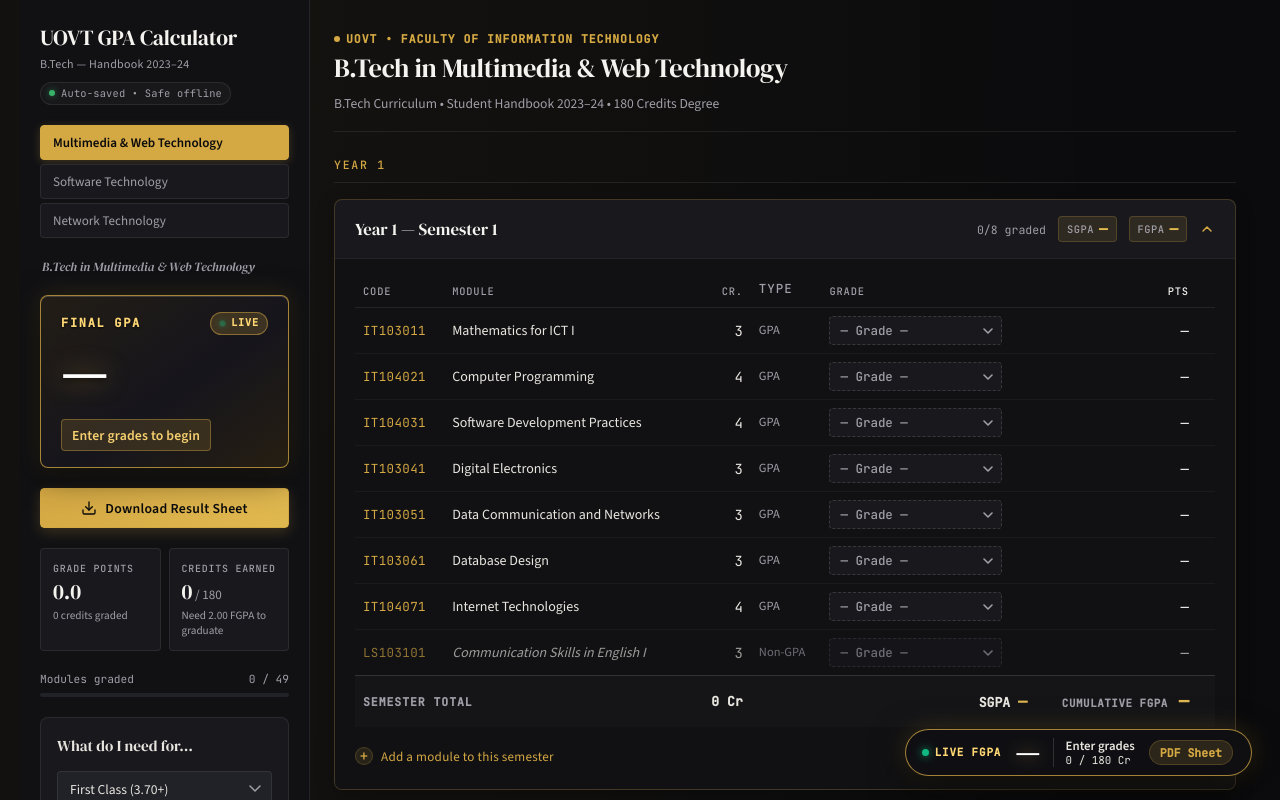
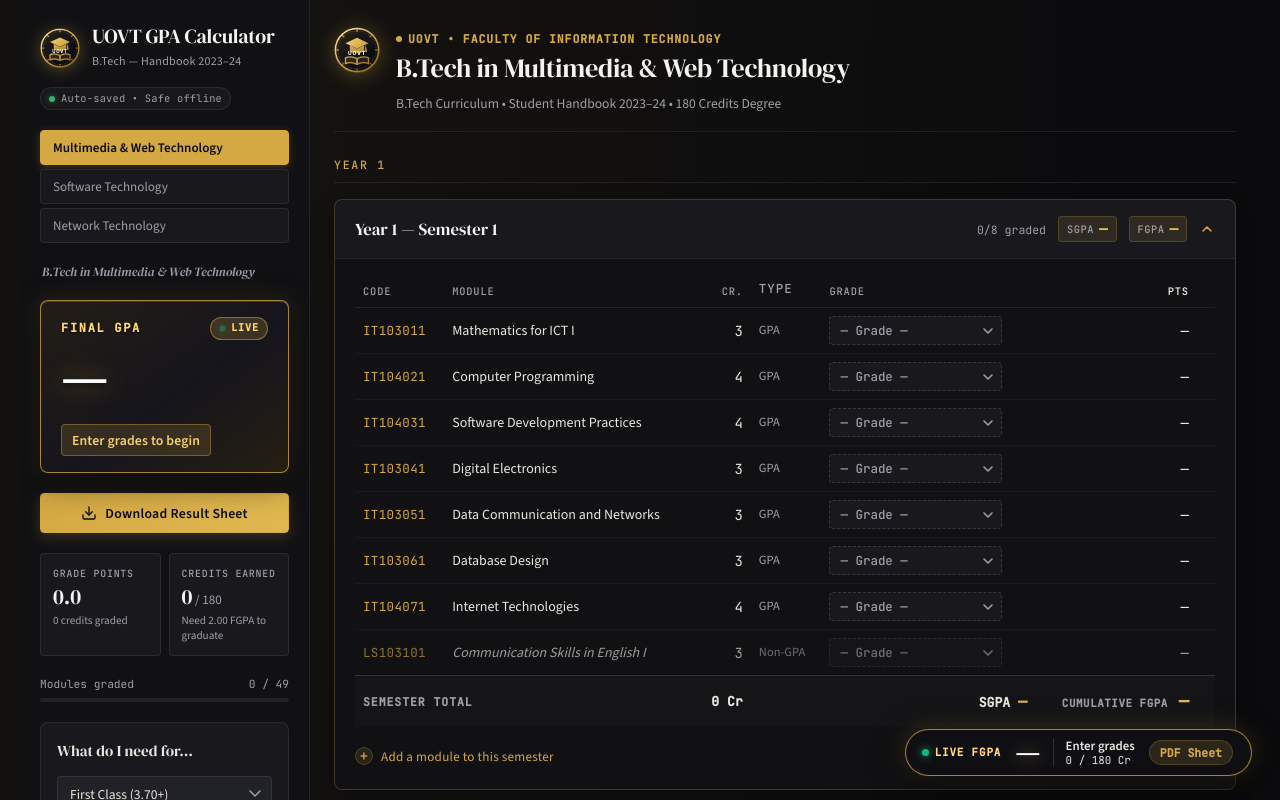
Before and after one commit to supunngunarathna93/GPA-Calculater-Uovt, a React (Vite) app: page / in a window 1280 px wide. Shown: the top 800 px of the page. Built offline with nearby package versions, Linux system fonts and the light colour scheme.

Commit message:
feat(branding): add official UOVT vector logo and browser favicon

```diff
--- a/index.html
+++ b/index.html
@@ -5,6 +5,8 @@
     <meta name="viewport" content="width=device-width, initial-scale=1.0" />
     <meta name="color-scheme" content="dark" />
     <meta name="theme-color" content="#0b0b0d" />
+    <link rel="icon" type="image/svg+xml" href="/logo.svg" />
+    <link rel="apple-touch-icon" href="/logo.svg" />
     <title>UOVT GPA Calculator</title>
   </head>
   <body>
--- a/src/App.jsx
+++ b/src/App.jsx
@@ -264,8 +264,13 @@ export default function App() {
       {/* ── Sidebar ───────────────────────────────────────────────────────── */}
       <aside className="sidebar" aria-label="Summary and navigation">
         <header className="page-head">
+          <div className="brand-header">
+            <img src="/logo.svg" alt="UOVT Emblem" className="brand-logo" width="40" height="40" />
+            <div className="brand-titles">
               <h1>UOVT GPA Calculator</h1>
               <p className="subtitle">B.Tech &mdash; Handbook 2023&ndash;24</p>
+            </div>
+          </div>
           <div
             className="storage-status"
             title="All entered grades, selections, and custom modules are saved automatically in your browser."
@@ -440,6 +445,9 @@ export default function App() {
       <main className={`main-content ${gradedMods > 0 ? 'has-entered-grades' : ''}`} id="semesters">
         {/* Print-only official result sheet header */}
         <header className="print-only print-header">
+          <div className="print-logo-row">
+            <img src="/logo.svg" alt="UOVT Crest" className="print-logo" width="56" height="56" />
+          </div>
           <div className="print-uni-title">UNIVERSITY OF VOCATIONAL TECHNOLOGY</div>
           <div className="print-faculty">
             Faculty of Information Technology &bull; B.Tech Degree Programme
@@ -489,6 +497,9 @@ export default function App() {
 
         {/* ── Main content course header ──────────────────────────────────── */}
         <header className="course-screen-header">
+          <div className="course-header-row">
+            <img src="/logo.svg" alt="UOVT Logo" className="course-header-logo" width="44" height="44" />
+            <div className="course-header-text">
               <div className="course-badge">
                 <span className="course-dot" />
                 <span>UOVT &bull; Faculty of Information Technology</span>
@@ -497,6 +508,8 @@ export default function App() {
               <p className="course-meta">
                 B.Tech Curriculum &bull; Student Handbook 2023&ndash;24 &bull; 180 Credits Degree
               </p>
+            </div>
+          </div>
         </header>
 
         {/* Semester Accordions grouped by year */}
--- a/src/style.css
+++ b/src/style.css
@@ -114,13 +114,32 @@ body {
 .sidebar::-webkit-scrollbar-thumb { background: var(--surface-3); border-radius: 2px; }
 
 /* ─── Page header (inside sidebar) ─────────────────────────────────────── */
+.brand-header {
+  display: flex;
+  align-items: center;
+  gap: var(--sp-3);
+  margin-bottom: var(--sp-2);
+}
+
+.brand-logo {
+  width: 40px;
+  height: 40px;
+  border-radius: 50%;
+  flex-shrink: 0;
+  filter: drop-shadow(0 2px 8px rgba(212, 168, 67, 0.35));
+}
+
+.brand-titles {
+  min-width: 0;
+}
+
 .page-head h1 {
   font-family: var(--font-display);
-  font-size: 1.35rem;
-  font-weight: 400;
+  font-size: 1.25rem;
+  font-weight: 500;
   color: var(--bone-bright);
   letter-spacing: -0.01em;
-  line-height: 1.25;
+  line-height: 1.2;
 }
 
 .subtitle {
@@ -618,6 +637,25 @@ button.danger:focus-visible { outline: 2px solid var(--warn); outline-offset: 2p
   border-bottom: 1px solid var(--border);
 }
 
+.course-header-row {
+  display: flex;
+  align-items: flex-start;
+  gap: var(--sp-4);
+}
+
+.course-header-logo {
+  width: 46px;
+  height: 46px;
+  border-radius: 50%;
+  flex-shrink: 0;
+  margin-top: 3px;
+  filter: drop-shadow(0 2px 10px rgba(212, 168, 67, 0.35));
+}
+
+.course-header-text {
+  min-width: 0;
+}
+
 .course-badge {
   display: inline-flex;
   align-items: center;
@@ -1343,6 +1381,17 @@ footer {
     margin-bottom: 18px;
   }
 
+  .print-logo-row {
+    margin-bottom: 6px;
+    text-align: center;
+  }
+
+  .print-logo {
+    width: 48px;
+    height: 48px;
+    display: inline-block;
+  }
+
   .print-uni-title {
     font-family: Georgia, serif;
     font-size: 14pt;
```
Also changed, not shown: public/logo.svg (added), vercel.json (added). Lines whose indentation alone changed are shown as unchanged.
